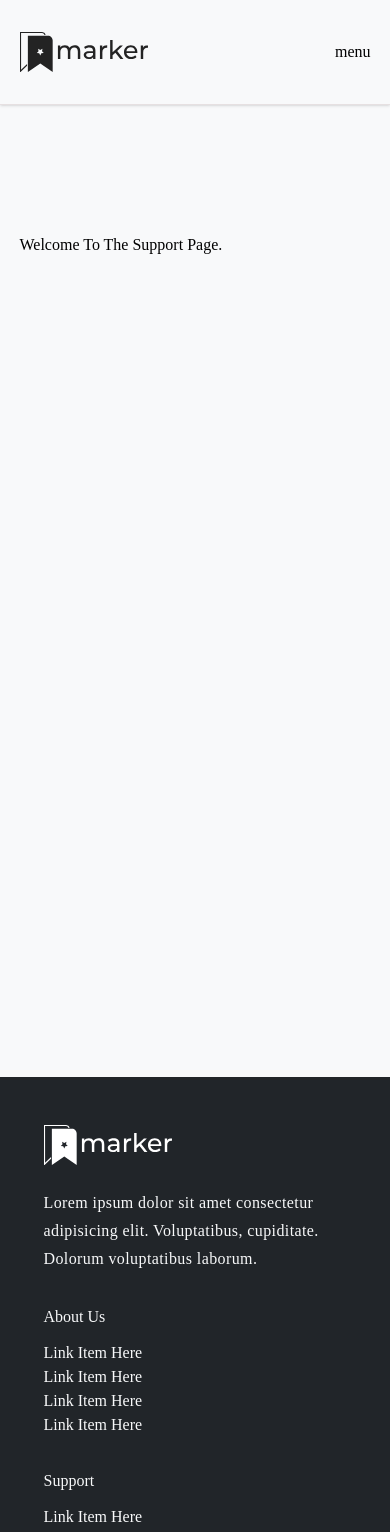
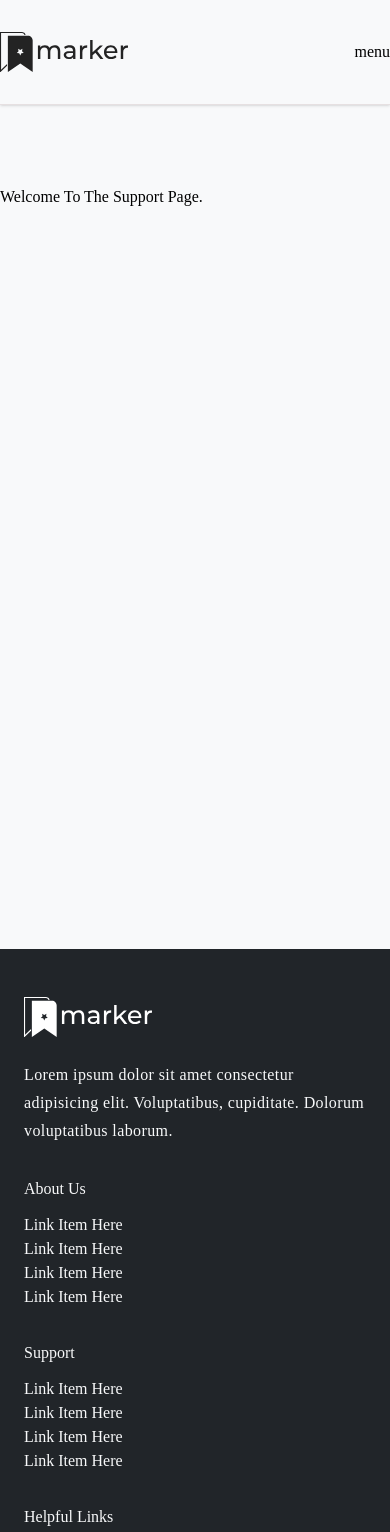
Before and after one commit to Justin-Bento/marker, a React (Vite) app: page /support in a window 390 px wide. Shown: the top 1532 px of the page. Built offline with nearby package versions, Linux system fonts and the light colour scheme; a web font is replaced by a local one.

Commit message:
refactor: remove custom .wrapper class in favor of Tailwind

```diff
--- a/src/frontend/App.css
+++ b/src/frontend/App.css
@@ -18,11 +18,6 @@
 body {
   background-color: var(--color-white);
 }
-.wrapper {
-  width: 90%;
-  max-width: var(--container-7xl);
-  margin: 0 auto;
-}
 .landing-headline-laptop {
   font-size: var(--text-2xl);
   font-weight: var(--font-weight-bold);
--- a/src/frontend/App.tsx
+++ b/src/frontend/App.tsx
@@ -10,7 +10,7 @@ export default function App() {
   return (
     <>
       <Header />
-      <main className="wrapper min-h-dvh space-y-20 pb-20">
+      <main className="container mx-auto max-w-6xl min-h-dvh space-y-20 py-20">
         <Router>
           <Routes>
             <Route path="/" element={<Home />} />
--- a/src/frontend/components/footer.tsx
+++ b/src/frontend/components/footer.tsx
@@ -1,7 +1,7 @@
 export default function Footer() {
   return (
     <footer className="bg-black *:text-white">
-      <div className="wrapper px-6 py-12 lg:p-12">
+      <div className="container mx-auto max-w-6xl px-6 py-12 lg:p-12">
         <div className="grid gap-8 sm:grid-cols-3 lg:grid-cols-5">
           <div className="col-span-1 sm:col-span-4 lg:col-span-2">
             <a href="/" className="block">
--- a/src/frontend/components/header.tsx
+++ b/src/frontend/components/header.tsx
@@ -2,7 +2,7 @@ export default function Header() {
   const linksToWebpage = ["home", "about", "support", "contact"];
   return (
     <header className="bg-white shadow-sm border-b border-primary-950/10">
-      <div className="wrapper py-8 grid grid-cols-2 gap-4 items-center">
+      <div className="container mx-auto max-w-6xl py-8 grid grid-cols-2 gap-4 items-center">
         <div className="col-span-2 lg:col-span-1 flex items-center justify-between">
           <a href="/">
             <img src="/Marker_RGB_Black.svg" className="w-32 m-0 p-0" />
--- a/src/frontend/pages/About.tsx
+++ b/src/frontend/pages/About.tsx
@@ -6,7 +6,7 @@ export default function About() {
   }, []);
   return (
     <>
-      <section className="mt-32 max-w-[80ch] mx-auto">
+      <section className="">
         <img src="/image-placeholder.webp" alt="" />
         <span className="flex flex-col-reverse gap-2 mb-4 mt-12">
           <h1 className="scroll-m-20 text-4xl font-extrabold text-balance">
--- a/src/frontend/pages/Contact.tsx
+++ b/src/frontend/pages/Contact.tsx
@@ -7,7 +7,7 @@ export default function Contact() {
   }, []);
   return (
     <>
-      <article className="grid md:grid-cols-2 gap-10 mx-auto mt-16">
+      <article className="grid md:grid-cols-2 gap-10 mx-auto">
         <section className="">
           <div>
             <h2 className="font-medium text-2xl text-gray-800">
--- a/src/frontend/pages/Home.tsx
+++ b/src/frontend/pages/Home.tsx
@@ -6,7 +6,7 @@ export default function Home() {
   }, []);
   return (
     <>
-      <section className="py-20">
+      <section className="">
         <h1 className="font-serif md:text-6xl max-w-[20ch] text-balance leading-20 text-left capitalize">
           It&rsquo;s Easy to Lose Sight of Your Project&rsquo;s Vision
         </h1>
--- a/src/frontend/pages/Support.tsx
+++ b/src/frontend/pages/Support.tsx
@@ -6,7 +6,7 @@ export default function Support() {
   }, []);
   return (
     <>
-      <section className="mt-32">
+      <section className="">
         <h1 className="">Welcome To The Support Page.</h1>
       </section>
     </>
```
